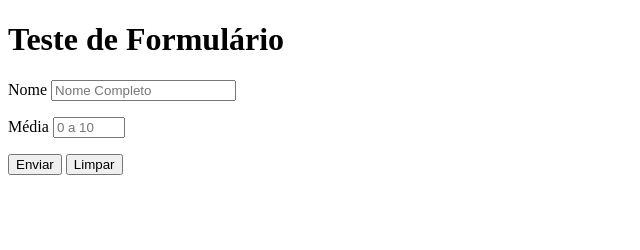
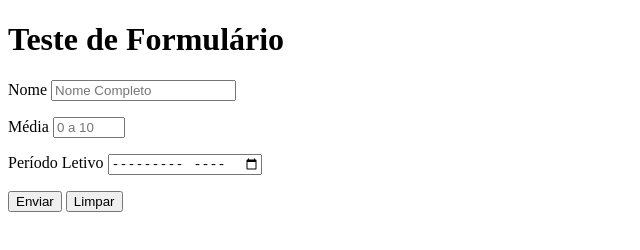
Before and after one commit to SonRenato1506/Curso-em-video, a plain HTML site: page exercicios/ex25/form003.html in a window 1280 px wide. Shown: the whole page, without its empty margins (0-640 px from the left). Drawn offline with Linux system fonts and the light colour scheme.

Commit message:
Update form003.html

```diff
--- a/exercicios/ex25/form003.html
+++ b/exercicios/ex25/form003.html
@@ -20,6 +20,10 @@
             <input type="number" name="media" id="imedia" required min="0" max="10" placeholder="0 a 10" step="0.1" a>
         </p>
         <p>
+            <label for="imes">Período Letivo</label>
+            <input type="month" name="mes" id="imes" required>
+        </p>
+        <p>
             <input type="submit" value="Enviar">
             <input type="reset" value="Limpar">
         </p>
```
